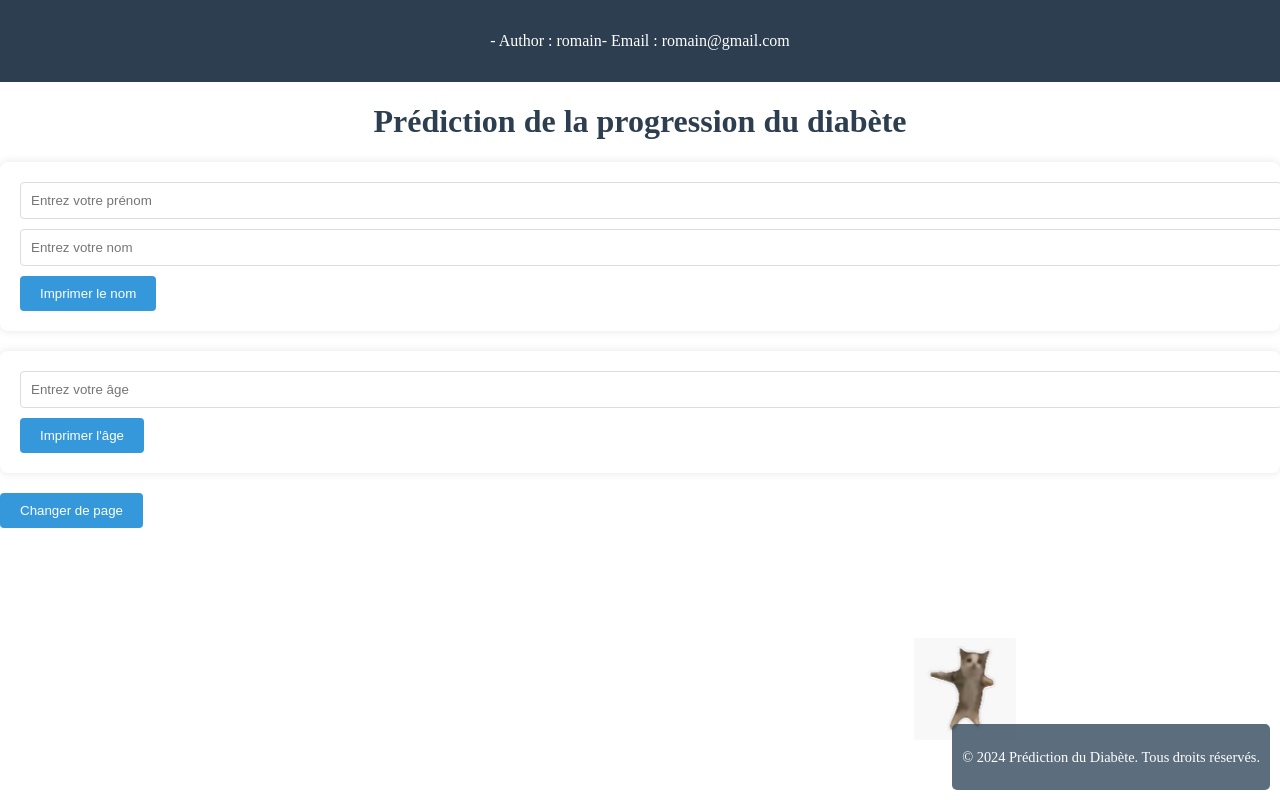
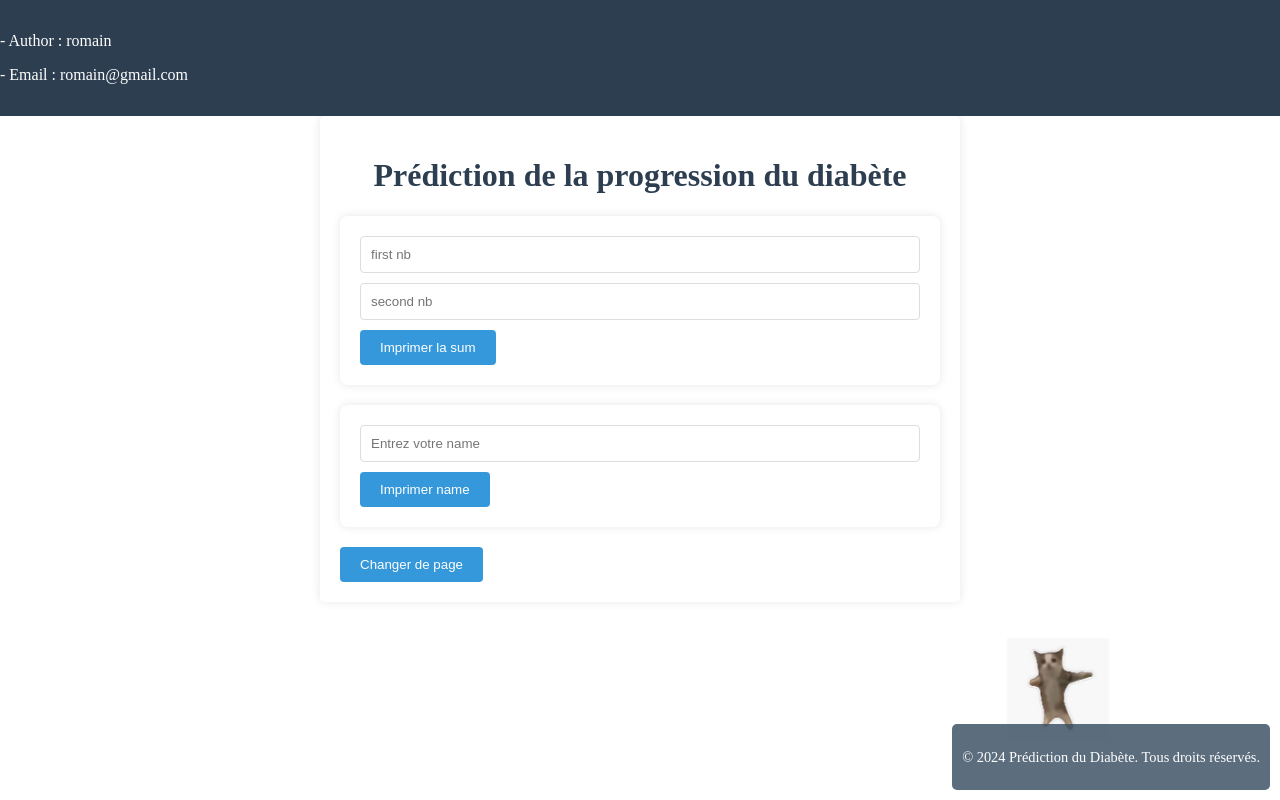
Before and after one commit to RomainPen/End_to_end_project_example, a FastAPI app: page / in a window 1280 px wide. Run offline with FastAPI, Linux system fonts and the light colour scheme.

Commit message:
update the web interface

```diff
--- a/backend/API2.py
+++ b/backend/API2.py
@@ -31,16 +31,17 @@ def new_page(request: Request):
     return templates.TemplateResponse("new_page.html", {"request": request})
 
 
-@app.post('/print')
-def print_name(request: Request, first_name= Form(...), last_name= Form(...)):
+@app.post('/print_sum')
+def print_name(request: Request, first_nb= Form(...), second_nb= Form(...)):
+    total_sum = int(first_nb) + int(second_nb)
     return templates.TemplateResponse(
-        "home2.html", {"request": request, "print_name": f"you are {first_name} {last_name}"}
+        "home2.html", {"request": request, "print_sum": f"sum = {total_sum}"}
     )
 
-@app.post('/print_age')
-def print_name(request: Request, age=Form(...)):
+@app.post('/print_name')
+def print_name(request: Request, name=Form(...)):
     return templates.TemplateResponse(
-        "home2.html", {"request": request, "print_age": f"you are {age}"}
+        "home2.html", {"request": request, "print_name": f"you are {name}"}
     )
 
 
--- a/frontend/templates/base.html
+++ b/frontend/templates/base.html
@@ -9,13 +9,11 @@
 </head>
 <body>
     <header>
-        <nav>
-            <ul>
-                <p>- Author : romain</p>
-                <p>- Email : romain@gmail.com</p>
+            <li, class="header">
+                <p>- Author : romain </p>
+                <p>- Email : romain@gmail.com </p>
                 {% block extra_nav %}{% endblock %}
-            </ul>
-        </nav>
+            </li>
     </header>
 
     <main>
--- a/frontend/templates/css/styles.css
+++ b/frontend/templates/css/styles.css
@@ -13,9 +13,18 @@ h1 {
     animation: fadeIn 1.5s;
 }
 
+.container {
+    max-width: 600px;
+    margin: 0 auto;
+    background-color: #fff;
+    padding: 20px;
+    border-radius: 5px;
+    box-shadow: 0 0 10px rgba(0,0,0,0.1);
+}
+
 form, .content {
     background-color: white;
-    padding: 20px;
+    padding: 20px 20px 20px 20px;
     border-radius: 8px;
     box-shadow: 0 0 10px rgba(0,0,0,0.1);
     margin-bottom: 20px;
@@ -23,7 +32,15 @@ form, .content {
 }
 
 input[type="text"] {
-    width: 100%;
+    width: 96%;
+    padding: 10px;
+    margin-bottom: 10px;
+    border: 1px solid #ddd;
+    border-radius: 4px;
+}
+
+input[type="number"] {
+    width: 96%;
     padding: 10px;
     margin-bottom: 10px;
     border: 1px solid #ddd;
@@ -45,11 +62,12 @@ button:hover {
 }
 
 .result {
-    background-color: #ecf0f1;
+    background-color: rgba(31, 60, 90, 0.5);
     padding: 15px;
     border-radius: 8px;
     margin-top: 20px;
     animation: fadeIn 1s;
+
 }
 
 @keyframes fadeIn {
@@ -68,7 +86,7 @@ button:hover {
     position: fixed;
     bottom: 20px;
     animation:
-        run 10s linear infinite,
+        run 5s linear infinite,
         jump 0.2s ease-in-out infinite alternate;
 }
 
@@ -132,7 +150,6 @@ footer {
     position: fixed;
     bottom: 10px;
     right: 10px;
-    background-color: #34495e;
     color: white;
     padding: 10px;
     border-radius: 5px;
@@ -147,4 +164,5 @@ footer {
 main {
     flex: 1;
     padding-bottom: 60px; /* Espace pour le footer */
+    background-color: #ffffff;
 }
--- a/frontend/templates/home2.html
+++ b/frontend/templates/home2.html
@@ -3,30 +3,30 @@
 {% block title %}Accueil - Prédiction du diabète{% endblock %}
 
 {% block content %}
-<div id="mainPage">
+<div class="container">
     <h1>Prédiction de la progression du diabète</h1>
-    <form action="/print" method="post">
-        <input type="text" name="first_name" id="first_name" placeholder="Entrez votre prénom" required>
-        <input type="text" name="last_name" id="last_name" placeholder="Entrez votre nom" required>
-        <button type="submit">Imprimer le nom</button>
+    <form action="/print_sum" method="post">
+        <input type="number" name="first_nb" placeholder="first nb" required>
+        <input type="number" name="second_nb" placeholder="second nb" required>
+        <button type="submit">Imprimer la sum</button>
     </form>
 
-    <form action="/print_age" method="post">
-        <input type="text" name="age" id="age" placeholder="Entrez votre âge" required>
-        <button type="submit">Imprimer l'âge</button>
+    <form action="/print_name" method="post">
+        <input type="text" name="name" placeholder="Entrez votre name" required>
+        <button type="submit">Imprimer name</button>
     </form>
+
+    {% if print_sum %}
+    <div class="result">
+        <h2>total sum :</h2>
+        <p>{{ print_sum }}</p>
+    </div>
+    {% endif %}
 
     {% if print_name %}
     <div class="result">
-        <h2>Nom imprimé :</h2>
+        <h2> Your name is :</h2>
         <p>{{ print_name }}</p>
-    </div>
-    {% endif %}
-
-    {% if print_age %}
-    <div class="result">
-        <h2>Âge imprimé :</h2>
-        <p>{{ print_age }}</p>
     </div>
     {% endif %}
 
--- a/frontend/templates/new_page.html
+++ b/frontend/templates/new_page.html
@@ -3,7 +3,7 @@
 {% block title %}Nouvelle Page - Prédiction du diabète{% endblock %}
 
 {% block content %}
-<div class="content">
+<div class="container">
     <h1>Nouvelle Page</h1>
     <p>Bienvenue sur la nouvelle page !</p>
     <p>Ici, vous pouvez ajouter du contenu supplémentaire ou d'autres fonctionnalités.</p>
```
